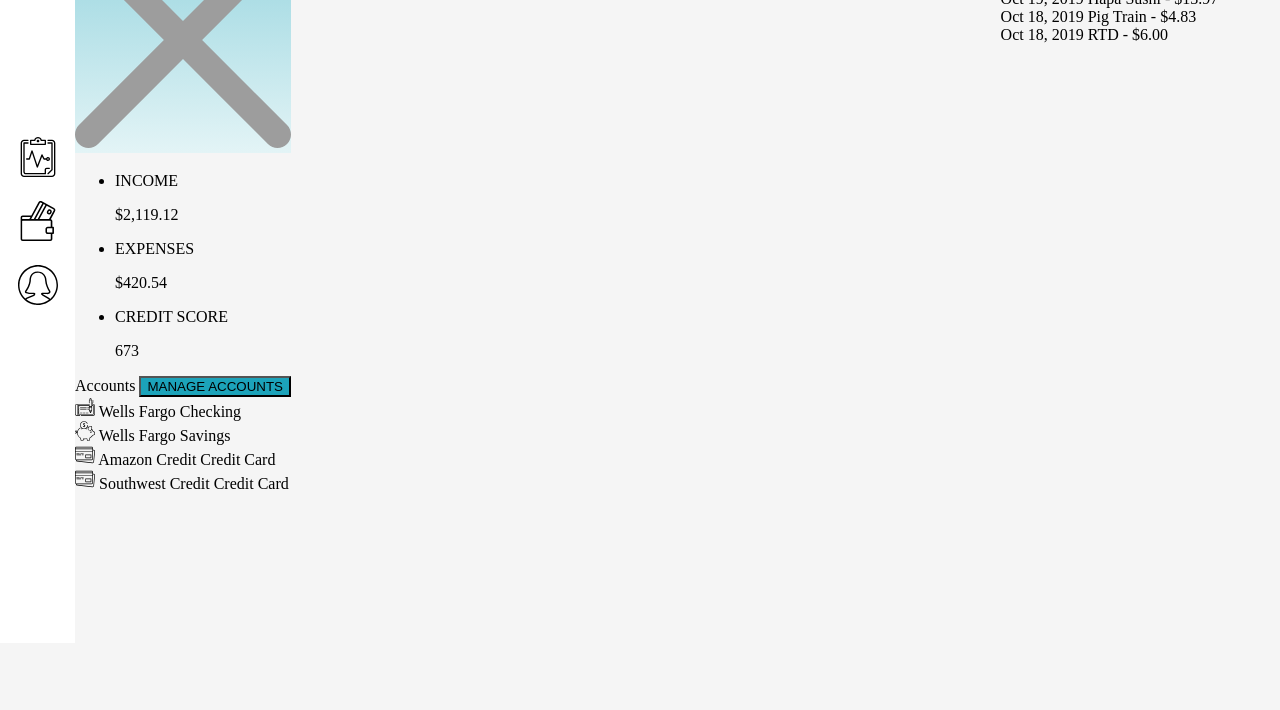
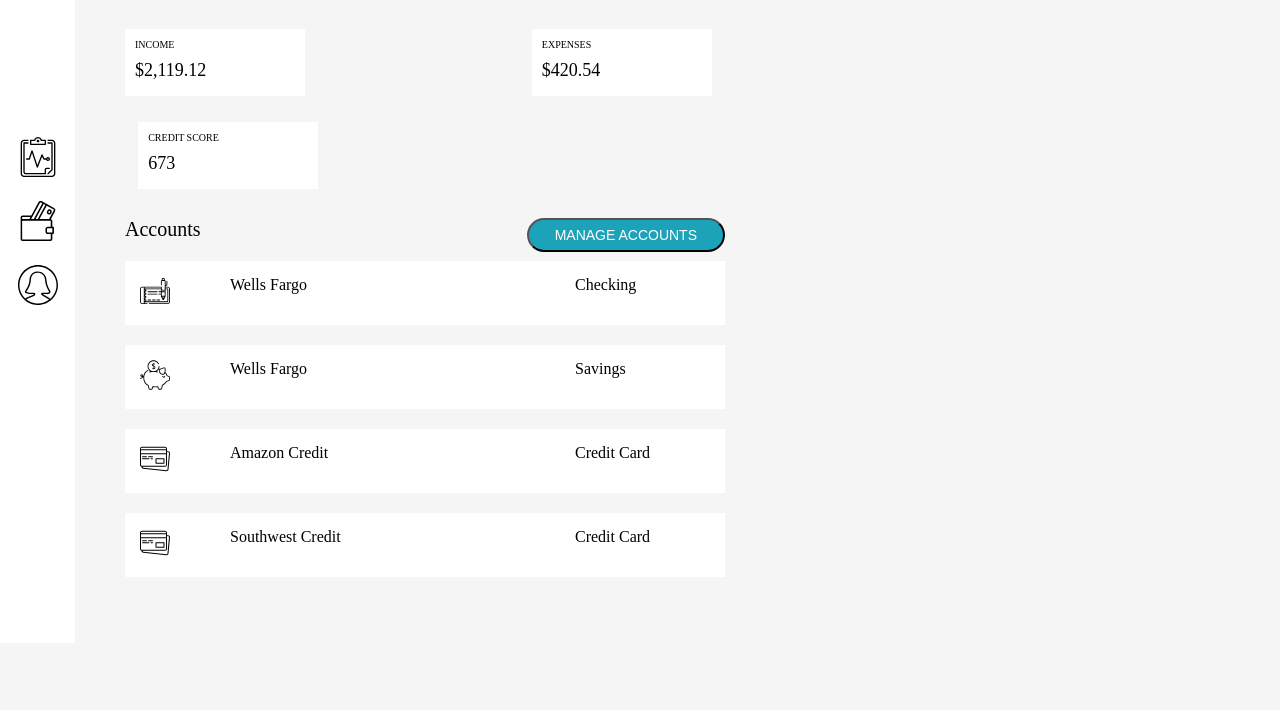
Before and after one commit to emackinnon1/balancing-act.github.io, a plain HTML site: page index.html in a window 1280 px wide. Shown: the part 157-867 px from the top of the page. Before the commit the page ends 800 px from the top, so only its background shows below. Drawn offline with Linux system fonts and the light colour scheme; a web font is replaced by a local one.

Commit message:
Style list items and account list

```diff
--- a/styles.css
+++ b/styles.css
@@ -1,15 +1,39 @@
+@import url('https://fonts.googleapis.com/css?family=Biryani&display=swap');
+
 body {
   height: 100vh;
   background-color: #F5F5F5;
   margin: 0px;
+  font-family: Biryani;
 }
 
 section {
   height: 100%;
 }
+
 button {
   background-color: #1CA3BA;
+  float: right;
+  border-radius: 20px;
+  padding: 7px;
 }
+
+.btn {
+  color: white;
+  padding: 10px 19px;
+  font-size: 14px;
+}
+
+.accounts_title {
+  display: inline-block;
+  font-size: 20px;
+}
+
+ul {
+  list-style-type: none;
+}
+
+/* navbar */
 
 .nav {
   width: 75px;
@@ -25,7 +49,6 @@ button {
 
 .el_img {
   height: 60px;
-
 }
 
 .nav img {
@@ -44,21 +67,99 @@ button {
   padding: 10px;
 }
 
+/* account */
+
 .account {
   display: inline-block;
-  width: auto;
+  width: 600px;
+  margin-left: 50px;
+}
+
+.title {
+  margin-top: 35px;
 }
 
 .welcome {
-  background: linear-gradient(#8ED1DC, #E3F4F6);
+  background: linear-gradient(to right, #8ED1DC, #E3F4F6);
+  padding: 25px;
+}
+
+.close {
+  height: 8px;
+  float: right;
+  position: relative;
+}
+
+.account_summary_display {
+  width: 100%;
 
 }
 
-.card img {
-  height: 20px;
+ul {
+  padding-left: 0px;
+  text-align: justify;
+  width: 100%;
 }
 
+.account_sum_li.first {
+  margin-left: 0px;
+}
+
+.account_sum_li {
+  width: 30%;
+  margin: 13.2px;
+  display: inline-block;
+  background-color: white;
+  text-align: justify;
+}
+
+.account_sum_li.last {
+  margin-right: 0px;
+}
+
+li {
+  background-color: white;
+  text-align: justify;
+}
+
+.acc_sum_label {
+  padding-left: 10px;
+  font-size: 10px;
+  margin: 0;
+  padding-top: 10px;
+}
+
+.acc_sum_amount {
+  margin: 0;
+  padding: 10px 10px 15px;
+  font-size: 18px;
+}
+
+.card img {
+  height: 30px;
+}
+
+.card {
+  background-color: white;
+  margin-top: 20px;
+  padding: 15px;
+  position: relative;
+}
+
+.card > .bank {
+  position: absolute;
+  left: 105px;
+}
+
+.card > .acc_type {
+  position: absolute;
+  left: 450px;}
+
+/* transaction */
+
 .transactions {
-  width: auto;
+  width: 600px;
+  margin-top: 100px;
   float: right;
+  background-color: white;
 }
```
